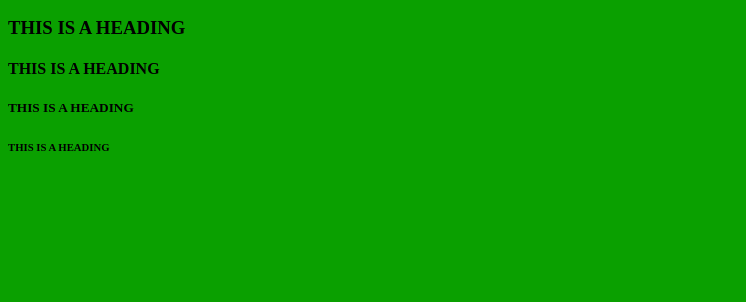
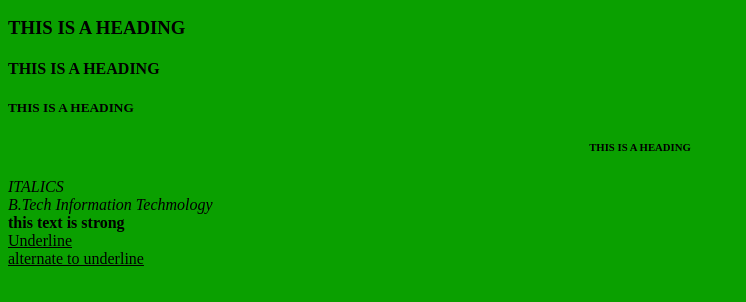
Before and after one commit to SahanaJG/Full-Stack-Web-Development-Edunet, a plain HTML site: page FRONTEND/HTML/index.html in a window 1280 px wide. Shown: the part 144-446 px from the top of the page, without its empty margins (0-746 px from the left). Drawn offline with Linux system fonts and the light colour scheme.

Commit message:
Add index.html for GitHub Pages

```diff
--- a/FRONTEND/HTML/HTML DAY 1.html
+++ b/FRONTEND/HTML/index.html
@@ -13,8 +13,12 @@
     <h3>THIS IS A HEADING</h3>
     <h4>THIS IS A HEADING</h4>
     <h5>THIS IS A HEADING</h5>
-    <h6>THIS IS A HEADING</h6>
-
+    <h6 align="center">THIS IS A HEADING</h6>
+    <i>ITALICS</i><br>
+    <em>B.Tech Information Techmology</em><br>
+    <strong>this text is strong</strong><br>
+    <u>Underline</u><br>
+    <ins>alternate to underline</ins><br>
 
 </body>
 </html>
```
